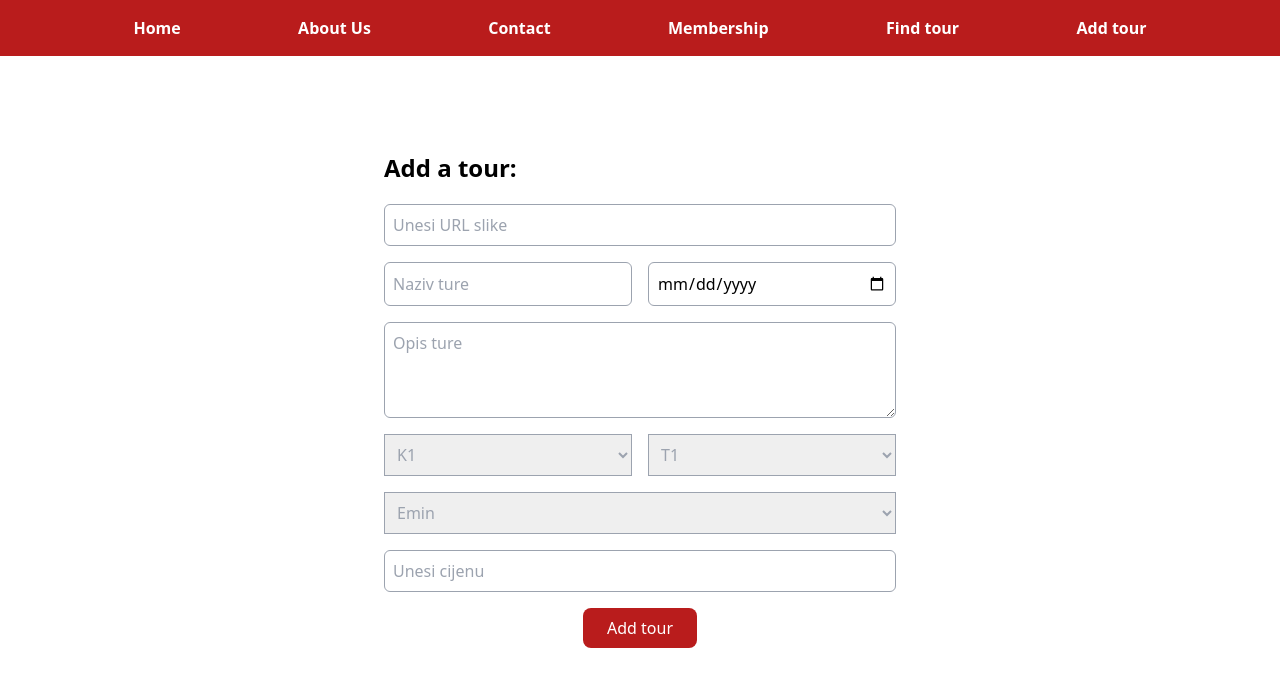
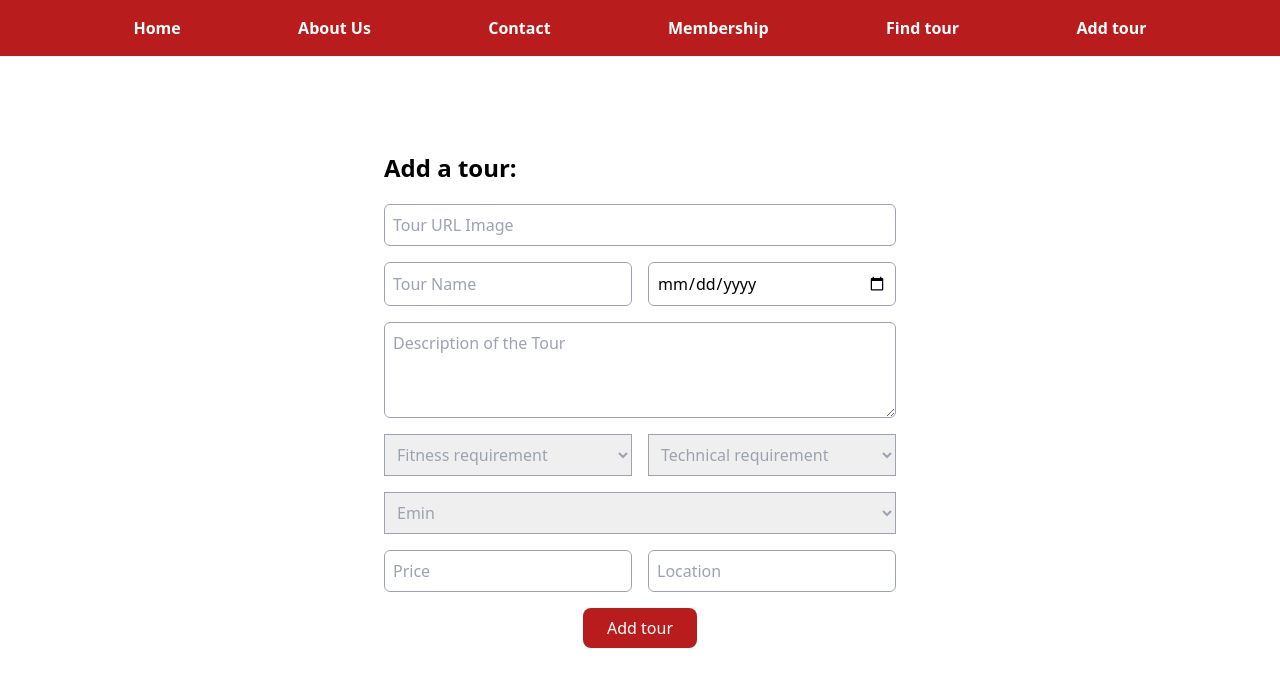
Before and after one commit to Puskass/planina-website, a React (Create React App) app: page /add-tour in a window 1280 px wide. Shown: the top 686 px of the page. Built offline with nearby package versions, Linux system fonts and the light colour scheme.

Commit message:
weather start

```diff
--- a/src/components/Loading.jsx
+++ b/src/components/Loading.jsx
@@ -6,7 +6,7 @@ const Loading = () => {
       <div role="status">
         <svg
           aria-hidden="true"
-          class="w-8 h-8 mr-2 text-gray-200 animate-spin dark:text-gray-600 fill-blue-600"
+          className="w-8 h-8 mr-2 text-gray-200 animate-spin dark:text-gray-600 fill-blue-600"
           viewBox="0 0 100 101"
           fill="none"
           xmlns="http://www.w3.org/2000/svg"
@@ -20,7 +20,7 @@ const Loading = () => {
             fill="currentFill"
           />
         </svg>
-        <span class="sr-only">Loading...</span>
+        <span className="sr-only">Loading...</span>
       </div>
     </div>
   );
--- a/src/pages/AddTour.jsx
+++ b/src/pages/AddTour.jsx
@@ -11,6 +11,7 @@ const AddTour = () => {
   const [enteredTech, setEnteredTech] = useState("");
   const [enteredPrice, setEnteredPrice] = useState("");
   const [enteredDate, setEnteredDate] = useState("");
+  const [location, setLocation] = useState("");
 
   const history = useHistory();
 
@@ -25,6 +26,7 @@ const AddTour = () => {
       condition: enteredCond,
       technique: enteredTech,
       price: enteredPrice,
+      location: location,
     });
 
     history.push("/tours");
@@ -35,6 +37,7 @@ const AddTour = () => {
     setEnteredCond("");
     setEnteredTech("");
     setEnteredPrice("");
+    setLocation("");
   };
 
   return (
@@ -47,7 +50,8 @@ const AddTour = () => {
       <input
         onChange={(e) => setEnteredImageURL(e.target.value)}
         value={enteredImageURL}
-        placeholder="Unesi URL slike"
+        // required
+        placeholder="Tour URL Image "
         type="url"
         className="p-2 my-2 border rounded-md border-gray-400"
       />
@@ -55,14 +59,16 @@ const AddTour = () => {
         <input
           onChange={(e) => setEnteredName(e.target.value)}
           value={enteredName}
-          placeholder="Naziv ture"
+          required
+          placeholder="Tour Name"
           type="text"
           className="p-2 my-2 border w-[50%] mr-4 rounded-md border-gray-400"
         />
         <input
           onChange={(e) => setEnteredDate(e.target.value)}
           value={enteredDate}
-          placeholder="Datum ture"
+          // required
+          placeholder="Tour Date"
           type="date"
           className="p-2 my-2 border w-[50%] rounded-md border-gray-400"
         />
@@ -70,55 +76,70 @@ const AddTour = () => {
       <textarea
         onChange={(e) => setEnteredDescription(e.target.value)}
         value={enteredDescription}
-        placeholder="Opis ture"
+        // required
+        placeholder="Description of the Tour"
         className="p-2 my-2 h-[6rem] border rounded-md border-gray-400 overflow-auto "
       ></textarea>
+
+      {/* FITNESS and CONDITION field */}
       <div className="flex justify-around">
         <select
           onChange={(e) => setEnteredCond(e.target.value)}
           value={enteredCond}
-          defaultValue=""
+          // required
           type="text"
           className="text-gray-400 p-2 my-2 border w-[50%] mr-4 border-gray-400"
         >
-          <option disabled selected hidden>
-            Kondiciona zahtjevnost
+          <option selected hidden>
+            Fitness requirement
           </option>
-          <option value="1">K1</option>
-          <option value="2">K2</option>
-          <option value="3">K3</option>
-          <option value="4">K4</option>
+          <option value="K1">K1</option>
+          <option value="K2">K2</option>
+          <option value="K3">K3</option>
+          <option value="K4">K4</option>
         </select>
         <select
           onChange={(e) => setEnteredTech(e.target.value)}
           value={enteredTech}
-          defaultValue=""
+          // required
           type="text"
-          className="text-gray-400 p-2 my-2 border  w-[50%] border-gray-400"
+          className="text-gray-400 p-2 my-2 border w-[50%] border-gray-400"
         >
-          <option disabled selected hidden>
-            Tehnička zahtjevnost
+          <option selected hidden>
+            Technical requirement
           </option>
-          <option value="1">T1</option>
-          <option value="2">T2</option>
-          <option value="3">T3</option>
-          <option value="4">T4</option>
+          <option value="T1">T1</option>
+          <option value="T2">T2</option>
+          <option value="T3">T3</option>
+          <option value="T4">T4</option>
         </select>
       </div>
       <select className="p-2 my-2 border text-gray-400 border-gray-400">
         {/* <option value="" disabled selected hidden>
-          Odaber vodiča
+          Select Guide
         </option> */}
         {/* Treba se napraviti GET request firebasu i loopat krot već zadane vodiče */}
         <option>Emin</option>
       </select>
-      <input
-        onChange={(e) => setEnteredPrice(e.target.value)}
-        value={enteredPrice}
-        placeholder="Unesi cijenu"
-        type="text"
-        className="p-2 my-2 border rounded-md border-gray-400"
-      />
+      {/* PRICE and LOCATION */}
+      <div className="flex">
+        <input
+          onChange={(e) => setEnteredPrice(e.target.value)}
+          value={enteredPrice}
+          // required
+          placeholder="Price"
+          type="number"
+          className="p-2 my-2 border w-[50%] rounded-md border-gray-400"
+        />
+        <input
+          type="text"
+          placeholder="Location"
+          onChange={(e) => setLocation(e.target.value)}
+          value={location}
+          className="p-2 my-2 border w-[50%] ml-4 rounded-md border-gray-400"
+        />
+      </div>
+
       <div className="flex justify-center my-2 ">
         <Button type="submit">Add tour</Button>
       </div>
--- a/src/pages/TourDetails.jsx
+++ b/src/pages/TourDetails.jsx
@@ -21,6 +21,8 @@ const TourDetails = () => {
   }, [params.id]);
 
   return (
+    // Koristit ću useEffect da uzmem podatke sa weatherAPI
+    // Samo u URL OWA ubacim /{tour.location}
     <>
       {loading ? (
         <div className="max-w-lg m-auto py-4">
@@ -28,6 +30,14 @@ const TourDetails = () => {
           <h1 className="font-semibold text-2xl py-2"> {tour.name} </h1>
           <div className="font-medium"> {tour.date} </div>
           {/* GET request weather API-u */}
+          <div>
+            <div>weather icon</div>
+            <div>trenutna temp</div>
+            <div>
+              <span>temp min</span>
+              <span>temp max</span>
+            </div>
+          </div>
           <h2 className="font-semibold text-xl py-2">Tour description</h2>
           <p className="text-lg"> {tour.description} </p>
           <h2 className="font-semibold text-xl py-2">Demanding</h2>
--- a/src/pages/ToursList.jsx
+++ b/src/pages/ToursList.jsx
@@ -34,7 +34,7 @@ const ToursList = () => {
       <>
         {loading ? (
           tours.map((tour) => (
-            <div key={tour.id} className="max-w-lg mx-auto mt-4">
+            <div key={tour.id} className="max-w-lg mx-auto py-4">
               <img src={tour.imageURL} alt="Mountain" />
               <div className="flex items-center justify-between ">
                 <div>
```
